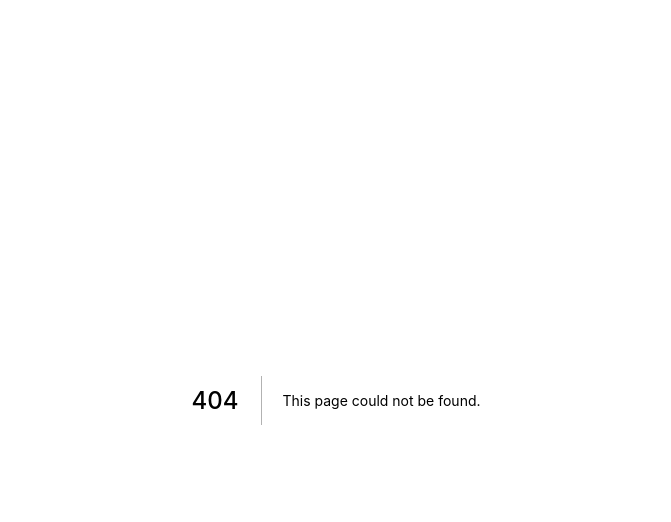
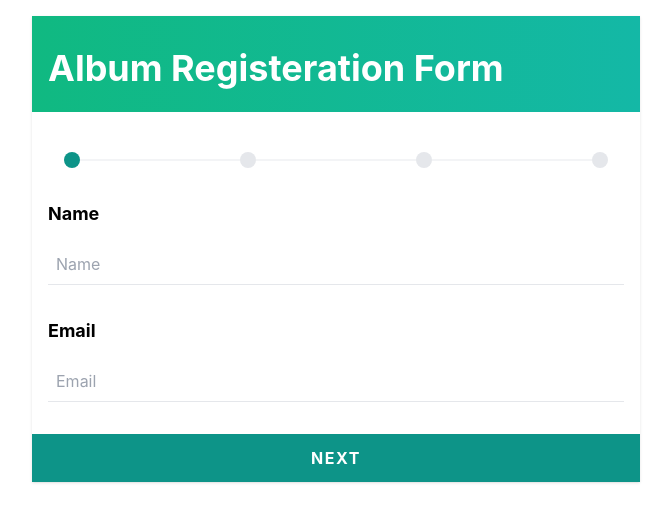
Before and after one commit to inqbs/next-multistep-form-test, a Next.js app: page /react-hook-form/multi-form/step-1 in a window 1280 px wide. Before the commit this address had no page. Shown: the top 522 px of the page, without its empty margins (304-975 px from the left). Built offline with nearby package versions, Linux system fonts and the light colour scheme; a web font is replaced by a local one.

Commit message:
chore: move form component using reack-hook-form

```diff
--- a/pages/index.tsx
+++ b/pages/index.tsx
@@ -46,10 +46,10 @@ const Home: NextPage = () => {
           <div className='w-full max-w-6xl mx-auto mt-96'>
             <h2 className='text-5xl font-bold mb-8'>Single/Multistep Form Test</h2>
             <div className='flex gap-3'>
-              <Link href='/single-form'>
+              <Link href='/react-hook-form/single-form'>
                 <a className='px-4 py-2 text-sm font-bold text-blue-700 bg-blue-200 rounded-full'>Test Single Form Now →</a>
               </Link>
-              <Link href='/multi-form'>
+              <Link href='/react-hook-form/multi-form'>
                 <a className='px-4 py-2 text-sm font-bold text-teal-600 bg-teal-200 rounded-full'>Test Multistep Form Now →</a>
               </Link>
             </div>
--- a/pages/multi-form/done.tsx
+++ b/pages/react-hook-form/multi-form/done.tsx
@@ -2,9 +2,9 @@ import dayjs from 'dayjs'
 import { NextPage } from 'next'
 import { useRouter } from 'next/router'
 import { useForm } from 'react-hook-form'
-import FormHeader from '../../components/FormHeader'
-import Stepper from '../../components/Stepper'
-import { Form } from '../../types/FormType'
+import FormHeader from '../../../components/FormHeader'
+import Stepper from '../../../components/Stepper'
+import { Form } from '../../../types/FormType'
 
 const MultiFormIndex: NextPage = () => {
   const { getValues, reset } = useForm<Form>()
--- a/pages/multi-form/index.tsx
+++ b/pages/react-hook-form/multi-form/index.tsx
@@ -1,7 +1,7 @@
 import { NextPage } from 'next'
 import Link from 'next/link'
 import { useState } from 'react'
-import FormHeader from '../../components/FormHeader'
+import FormHeader from '../../../components/FormHeader'
 
 const MultiFormIndex: NextPage = () => {
   const [agree, setAgree] = useState(false)
@@ -34,7 +34,7 @@ const MultiFormIndex: NextPage = () => {
           <label htmlFor="agree-checkbox" className='ml-2 text-sm font-bold'>I have confirmed that</label>
         </section>
 
-        <Link href='/multi-form/step-1'>
+        <Link href='/react-hook-form/multi-form/step-1'>
           <a className={'block p-3 w-full text-center text-white font-bold tracking-widest transition uppercase ' + (!agree ? 'pointer-events-none bg-gray-200' : 'bg-teal-600 hover:bg-teal-500 active:bg-teal-400')}>
             NEXT
           </a>
--- a/pages/multi-form/step-1.tsx
+++ b/pages/react-hook-form/multi-form/step-1.tsx
@@ -1,17 +1,17 @@
 import { NextPage } from 'next'
 import { useRouter } from 'next/router'
 import { useForm } from 'react-hook-form'
-import FormHeader from '../../components/FormHeader'
-import Stepper from '../../components/Stepper'
-import UnderlineInput from '../../components/UnderlineInput'
-import { Form } from '../../types/FormType'
+import FormHeader from '../../../components/FormHeader'
+import Stepper from '../../../components/Stepper'
+import UnderlineInput from '../../../components/UnderlineInput'
+import { Form } from '../../../types/FormType'
 
 const MultiFormFirst: NextPage = () => {
   const router = useRouter()
   const { register, handleSubmit, formState: { errors } } = useForm<Form>()
 
   const onSubmit = () => {
-    void router.push('/multi-form/step-2')
+    void router.push('/react-hook-form/multi-form/step-2')
   }
 
   return (
--- a/pages/multi-form/step-2.tsx
+++ b/pages/react-hook-form/multi-form/step-2.tsx
@@ -2,19 +2,19 @@ import { NextPage } from 'next'
 import { useRouter } from 'next/router'
 import { Controller, useForm } from 'react-hook-form'
 import DatePicker from 'react-datepicker'
-import UnderlineInput from '../../components/UnderlineInput'
+import UnderlineInput from '../../../components/UnderlineInput'
 
 import 'react-datepicker/dist/react-datepicker.css'
-import { Form } from '../../types/FormType'
-import FormHeader from '../../components/FormHeader'
-import Stepper from '../../components/Stepper'
+import { Form } from '../../../types/FormType'
+import FormHeader from '../../../components/FormHeader'
+import Stepper from '../../../components/Stepper'
 
 const MultiFormSecond: NextPage = () => {
   const router = useRouter()
   const { register, handleSubmit, control, formState: { errors } } = useForm<Form>()
 
   const onSubmit = () => {
-    void router.push('/multi-form/step-3')
+    void router.push('/react-hook-form/multi-form/step-3')
   }
 
   return (
--- a/pages/multi-form/step-3.tsx
+++ b/pages/react-hook-form/multi-form/step-3.tsx
@@ -2,20 +2,20 @@ import { NextPage } from 'next'
 import { useRouter } from 'next/router'
 import { useForm } from 'react-hook-form'
 import { AiOutlinePlus, AiOutlineMinus } from 'react-icons/ai'
-import UnderlineInput from '../../components/UnderlineInput'
+import UnderlineInput from '../../../components/UnderlineInput'
 
 import 'react-datepicker/dist/react-datepicker.css'
 import { useState } from 'react'
-import { Form } from '../../types/FormType'
-import FormHeader from '../../components/FormHeader'
-import Stepper from '../../components/Stepper'
+import { Form } from '../../../types/FormType'
+import FormHeader from '../../../components/FormHeader'
+import Stepper from '../../../components/Stepper'
 
 const MultiFormThird: NextPage = () => {
   const router = useRouter()
   const { register, unregister, handleSubmit, formState: { errors } } = useForm<Form>()
 
   const onSubmit = () => {
-    void router.push('/multi-form/done')
+    void router.push('/react-hook-form/multi-form/done')
   }
 
   const [songLength, setSongLength] = useState(1)
@@ -40,7 +40,7 @@ const MultiFormThird: NextPage = () => {
           <Stepper current={3} steps={4} />
         </div>
 
-         <fieldset className='block w-full mb-4 p-4'>
+        <fieldset className='block w-full mb-4 p-4'>
           <legend className="flex justify-between w-full">
             <h3 className='text-lg font-bold'>Song List</h3>
             <div className="flex gap-4">
--- a/pages/single-form.tsx
+++ b/pages/react-hook-form/single-form.tsx
@@ -2,9 +2,9 @@ import { NextPage } from 'next'
 import { useState } from 'react'
 import { SubmitHandler, useForm } from 'react-hook-form'
 import { AiOutlinePlus, AiOutlineMinus } from 'react-icons/ai'
-import FormHeader from '../components/FormHeader'
-import UnderlineInput from '../components/UnderlineInput'
-import { Form } from '../types/FormType'
+import FormHeader from '../../components/FormHeader'
+import UnderlineInput from '../../components/UnderlineInput'
+import { Form } from '../../types/FormType'
 
 const SingleForm: NextPage = () => {
   const { register, unregister, handleSubmit, formState: { errors } } = useForm<Form>()
```
